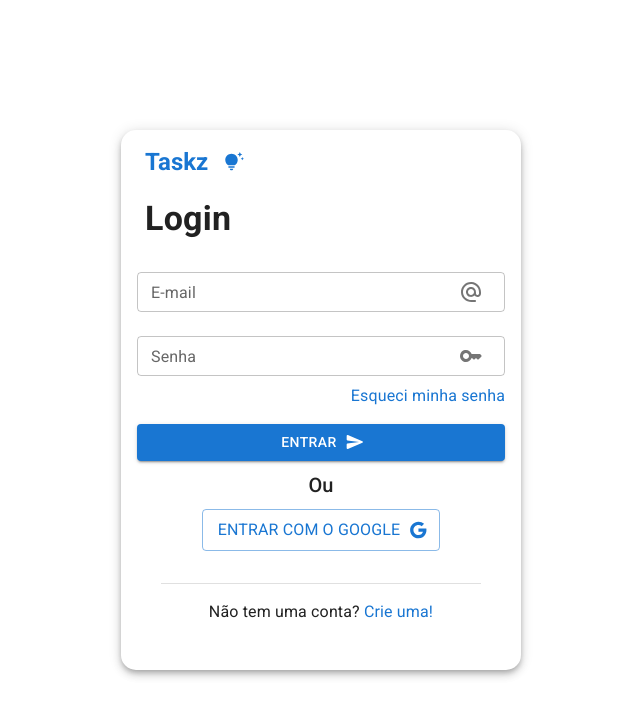
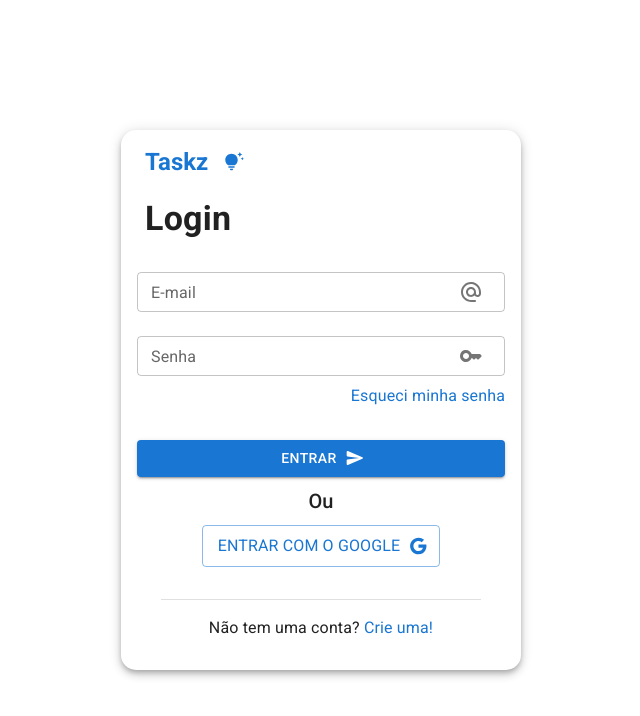
Before and after one commit to GustavoAzvdo/ReactProjects, a React (Vite) app in the folder todo/: page / in a window 1280 px wide. Shown: the top 716 px of the page, without its empty margins (319-959 px from the left). Built offline with nearby package versions, Linux system fonts and the light colour scheme; no server answers.

Commit message:
style:/ aumentando o padding too do botao do login

```diff
--- a/todo/src/pages/Login/Login.tsx
+++ b/todo/src/pages/Login/Login.tsx
@@ -135,7 +135,7 @@
                                         <Button
                                             variant='contained'
                                             fullWidth
-                                            sx={{ mt: 2 }}
+                                            sx={{ mt: 4 }}
                                             endIcon={loading ? '' : <SendRounded />}
                                             disabled={loading}
                                             onClick={handleLogin}
```
